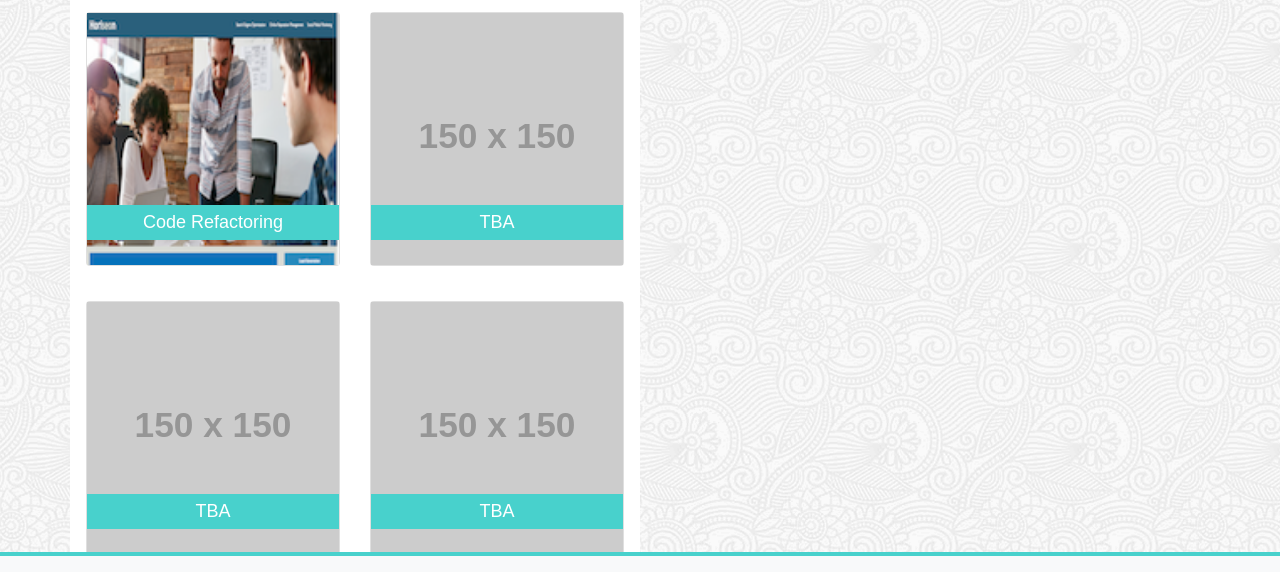
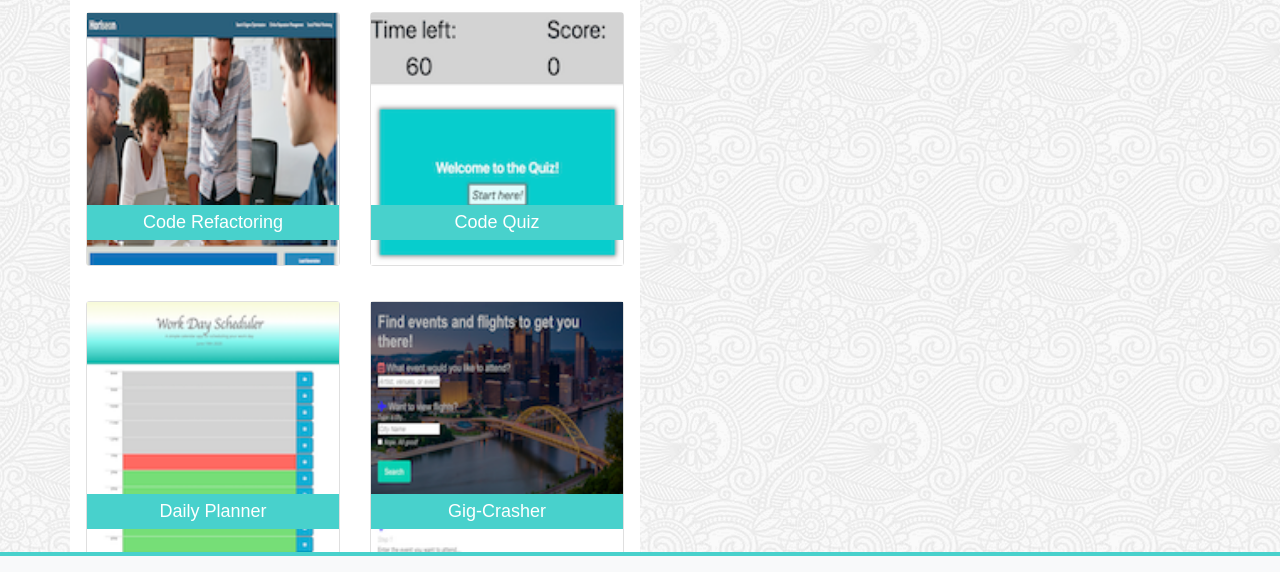
Before and after one commit to jmeggles/02_Bootstrap_CSS, a plain HTML site: page portfolio.html in a window 1280 px wide. Shown: the part 185-757 px from the top of the page. Drawn offline with nearby package versions, Linux system fonts and the light colour scheme; placeholder pictures from the web are drawn by us.

Commit message:
added project info to portfolio page

```diff
--- a/portfolio.html
+++ b/portfolio.html
@@ -47,7 +47,7 @@
                 <div class="row">
                     <div class="col-sm-6">
                         <div class="card">
-                            <img src="./assets/images/project_1.png" alt="Screenshot of Horiseon website">
+                            <img src="./assets/images/horiseon.png" alt="Screenshot of Horiseon website">
                             <div class="my-label">
                                 <div class="bg title text-center p-1">
                                     Code Refactoring
@@ -57,30 +57,30 @@
                     </div>
                     <div class="col-sm-6">
                         <div class="card">
-                            <img src="https://via.placeholder.com/150" alt="placeholder">
+                            <img src="./assets/images/quiz.png" alt="screenshot of code quiz project">
                             <div class="my-label">
                                 <div class="bg title text-center p-1">
-                                    TBA
+                                    Code Quiz
                                 </div>
                             </div>
                         </div>
                     </div>
                     <div class="col-sm-6">
                         <div class="card">
-                            <img src="https://via.placeholder.com/150" alt="placeholder">
+                            <img src="./assets/images/planner.png" alt="screenshot of daily planner project">
                             <div class="my-label">
                                 <div class="bg title text-center p-1">
-                                    TBA
+                                    Daily Planner
                                 </div>
                             </div>
                         </div>
                     </div>
                     <div class="col-sm-6">
                         <div class="card">
-                            <img src="https://via.placeholder.com/150" alt="placeholder">
+                            <img src="./assets/images/gigcrasher.png" alt="screenshot of gig-crasher project">
                             <div class="my-label">
                                 <div class="bg title text-center p-1">
-                                    TBA
+                                    Gig-Crasher
                                 </div>
                             </div>
                         </div>
```
Also changed, not shown: Assets/Images/gigcrasher.png (added), Assets/Images/horiseon.png (added), Assets/Images/planner.png (added), Assets/Images/project_1.png (deleted), Assets/Images/quiz.png (added), 2 other files.
